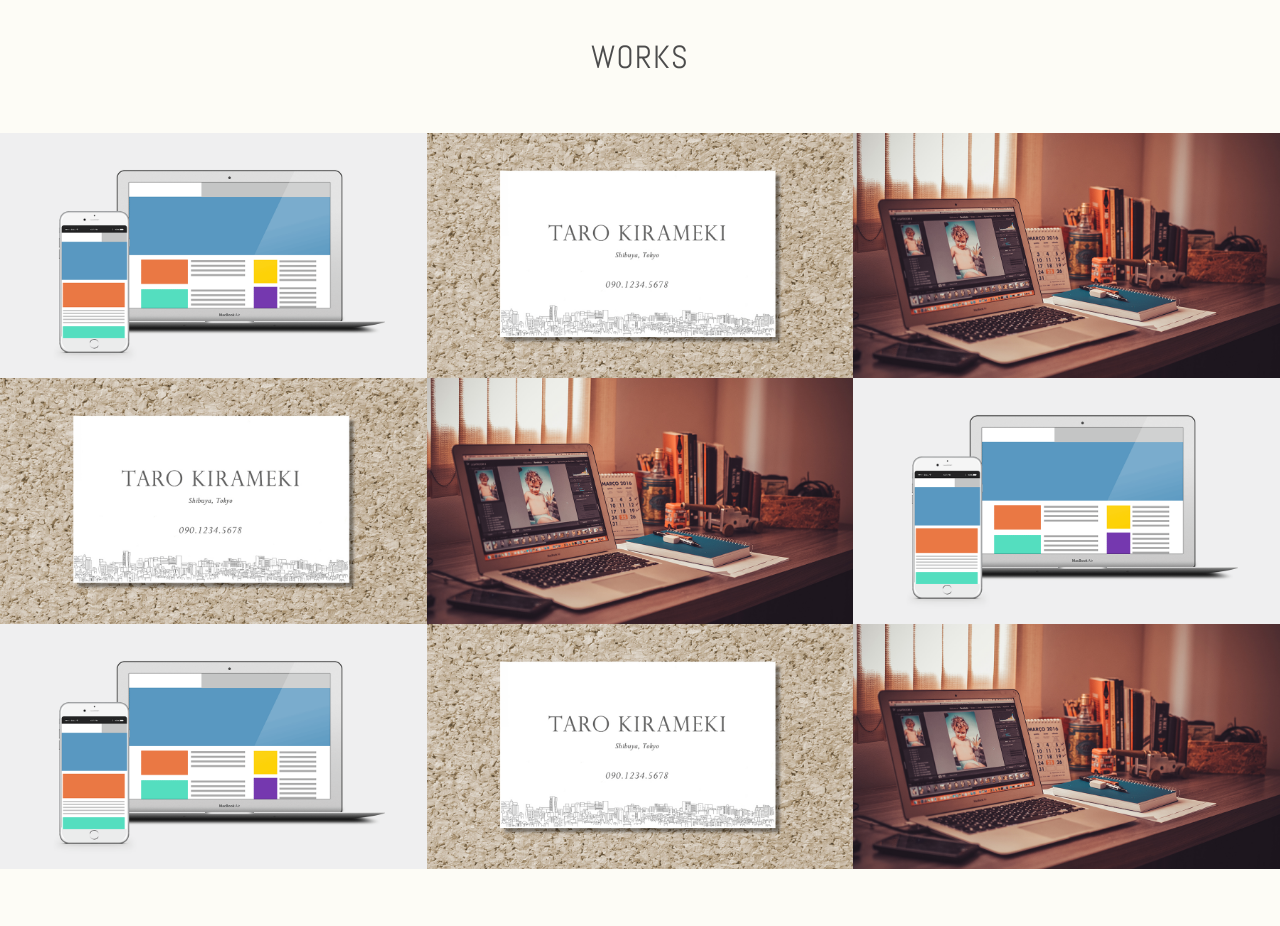
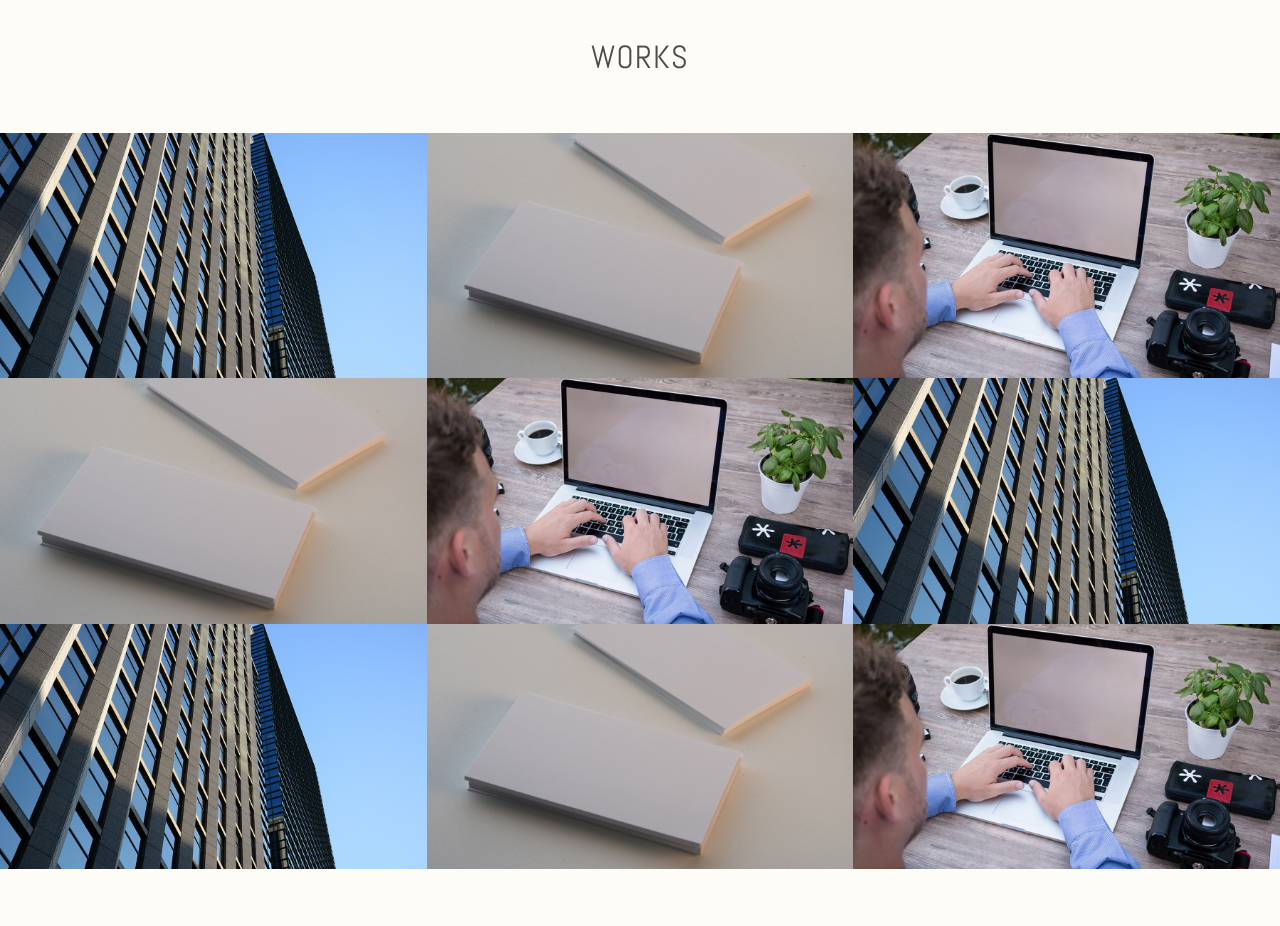
Before and after one commit to tecofish/tecofish.github.io, a plain HTML site: page index.html in a window 1280 px wide. Shown: the part 1040-1966 px from the top of the page. Drawn offline with nearby package versions, Linux system fonts and the light colour scheme.

Commit message:
add img_profile_140 image

```diff
--- a/index.html
+++ b/index.html
@@ -14,7 +14,7 @@
             <a href="#contact" class="button-contact"><i aria-label="お問い合わせ" class="fa fa-envelope-o"></i></a>
             <div class="profile">
                 <h1 class="site-title abel uppercase text-center">Web Designer <span>Tomomi Ogawa</span></h1>
-                <img src="./images/img_profile.jpg" alt="プロフィール写真" width="140" height="140" class="block-center profile-icon">
+                <img src="./images/img_profile_140.jpg" alt="プロフィール写真" width="140" height="140" class="block-center profile-icon">
                 <p>神奈川県在住のWebデザイナー、オガワトモミです。オンラインスクールで新しい技術を吸収し、Webデザイナーとして頼られる存在になりたいと奮闘中です。Web制作の技術や知識を活用してWebサイトのみならず様々な問題解決のアドバイスができるデザイナーになりたいと思っています。</p>
             </div>
         </header>
@@ -43,7 +43,7 @@
                 <h2 class="text-center">Works</h2>
                 <div class="works-box">
                     <a href="#">
-                        <img src="./images/img_work_site.png" alt="株式会社きらめき コーポレートサイト様 Webサイトデザイン">
+                        <img src="./images/img_work_site2.jpg" alt="株式会社きらめき コーポレートサイト様 Webサイトデザイン">
                         <div class="works-box-inner">
                             <div class="text-center">
                                 <h3>株式会社きらめき コーポレートサイト</h3>
@@ -55,7 +55,7 @@
                 </div>
                 <div class="works-box">
                     <a href="#">
-                        <img src="./images/img_work_card.jpg" alt="きらめき花子様 名刺デザイン">
+                        <img src="./images/img_work_card2.jpg" alt="きらめき花子様 名刺デザイン">
                         <div class="works-box-inner">
                             <div class="text-center">
                                 <h3>きらめき花子様 名刺</h3>
@@ -67,7 +67,7 @@
                 </div>
                 <div class="works-box">
                     <a href="#">
-                        <img src="./images/img_work_blog.jpg" alt="WordPressオリジナルテーマ">
+                        <img src="./images/img_work_blog2.jpg" alt="WordPressオリジナルテーマ">
                         <div class="works-box-inner">
                             <div class="text-center">
                                 <h3>ブログデザイン</h3>
@@ -79,7 +79,7 @@
                 </div>
                 <div class="works-box">
                     <a href="#">
-                        <img src="./images/img_work_card.jpg" alt="きらめき花子様 名刺デザイン">
+                        <img src="./images/img_work_card2.jpg" alt="きらめき花子様 名刺デザイン">
                         <div class="works-box-inner">
                             <div class="text-center">
                                 <h3>きらめき花子様 名刺</h3>
@@ -91,7 +91,7 @@
                 </div>
                 <div class="works-box">
                     <a href="#">
-                        <img src="./images/img_work_blog.jpg" alt="WordPressオリジナルテーマ">
+                        <img src="./images/img_work_blog2.jpg" alt="WordPressオリジナルテーマ">
                         <div class="works-box-inner">
                             <div class="text-center">
                                 <h3>ブログデザイン</h3>
@@ -103,7 +103,7 @@
                 </div>
                 <div class="works-box">
                     <a href="#">
-                        <img src="./images/img_work_site.png" alt="株式会社きらめき コーポレートサイト様 Webサイトデザイン">
+                        <img src="./images/img_work_site2.jpg" alt="株式会社きらめき コーポレートサイト様 Webサイトデザイン">
                         <div class="works-box-inner">
                             <div class="text-center">
                                 <h3>株式会社きらめき コーポレートサイト</h3>
@@ -115,7 +115,7 @@
                 </div>
                 <div class="works-box">
                     <a href="#">
-                        <img src="./images/img_work_site.png" alt="株式会社きらめき コーポレートサイト様 Webサイトデザイン">
+                        <img src="./images/img_work_site2.jpg" alt="株式会社きらめき コーポレートサイト様 Webサイトデザイン">
                         <div class="works-box-inner">
                             <div class="text-center">
                                 <h3>株式会社きらめき コーポレートサイト</h3>
@@ -127,7 +127,7 @@
                 </div>
                 <div class="works-box">
                     <a href="#">
-                        <img src="./images/img_work_card.jpg" alt="きらめき花子様 名刺デザイン">
+                        <img src="./images/img_work_card2.jpg" alt="きらめき花子様 名刺デザイン">
                         <div class="works-box-inner">
                             <div class="text-center">
                                 <h3>きらめき花子様 名刺</h3>
@@ -139,7 +139,7 @@
                 </div>
                 <div class="works-box">
                     <a href="#">
-                        <img src="./images/img_work_blog.jpg" alt="WordPressオリジナルテーマ">
+                        <img src="./images/img_work_blog2.jpg" alt="WordPressオリジナルテーマ">
                         <div class="works-box-inner">
                             <div class="text-center">
                                 <h3>ブログデザイン</h3>
```
Also changed, not shown: images/img_profile_140.jpg (added), images/img_work_blog2.jpg (added), images/img_work_card2.jpg (added), images/img_work_site2.jpg (added).
